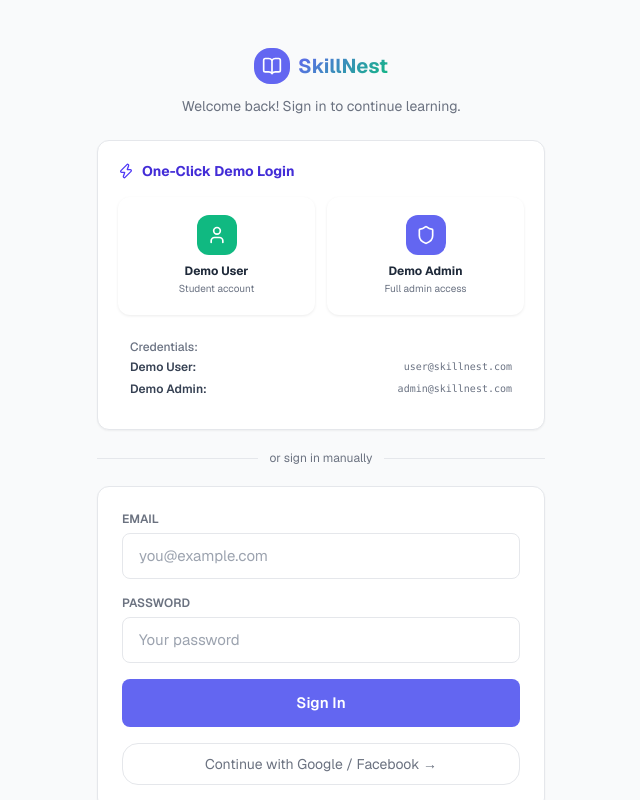
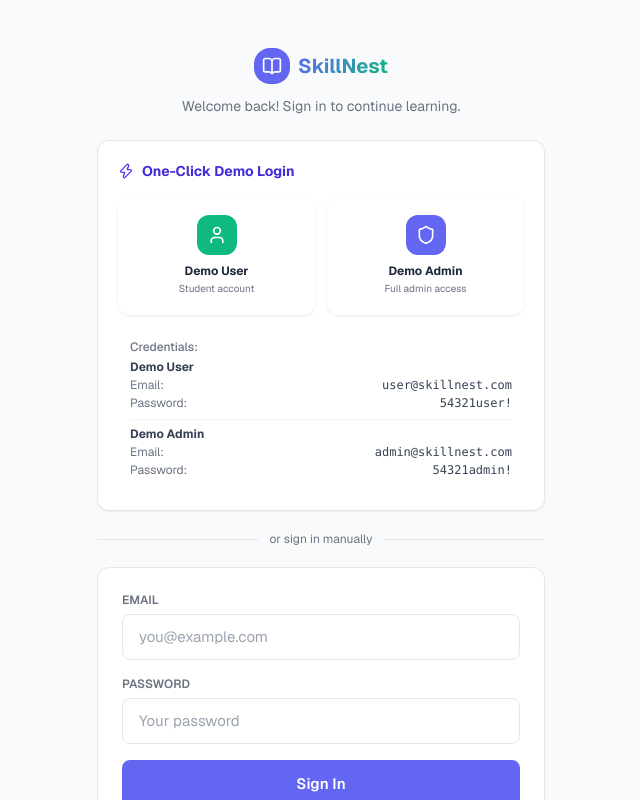
Before and after one commit to Avijitsaha94/Skillnest, a Next.js app in the folder frontend/: page /sign-in in a window 1280 px wide. Shown: the top 800 px of the page, without its empty margins (319-959 px from the left). Built offline with nearby package versions, Linux system fonts and the light colour scheme; no server answers.

Commit message:
credential

```diff
--- a/frontend/app/(auth)/sign-in/page.tsx
+++ b/frontend/app/(auth)/sign-in/page.tsx
@@ -152,16 +152,20 @@ export default function SignInPage() {
           </div>
 
           {/* Credentials */}
+
 <div className="bg-white dark:bg-gray-900 rounded-lg p-3 text-xs space-y-1.5">
   <p className="text-gray-500 font-medium mb-1">Credentials:</p>
   {DEMO_ACCOUNTS.map((acc) => (
-              <div key={acc.email} className="flex justify-between items-center">
-                <span className="font-semibold text-gray-700 dark:text-gray-300">
-                  {acc.label}:
-                </span>
-                <span className="font-mono text-gray-500 dark:text-gray-400 text-[10px]">
-                  {acc.email}
-                </span>
+    <div key={acc.email} className="space-y-0.5 pb-2 border-b border-gray-100 dark:border-gray-800 last:border-0 last:pb-0">
+      <p className="font-bold text-gray-700 dark:text-gray-300">{acc.label}</p>
+      <div className="flex justify-between">
+        <span className="text-gray-500">Email:</span>
+        <span className="font-mono text-gray-700 dark:text-gray-300">{acc.email}</span>
+      </div>
+      <div className="flex justify-between">
+        <span className="text-gray-500">Password:</span>
+        <span className="font-mono text-gray-700 dark:text-gray-300">{acc.password}</span>
+      </div>
     </div>
   ))}
 </div>
```
Lines whose indentation alone changed are shown as unchanged.
